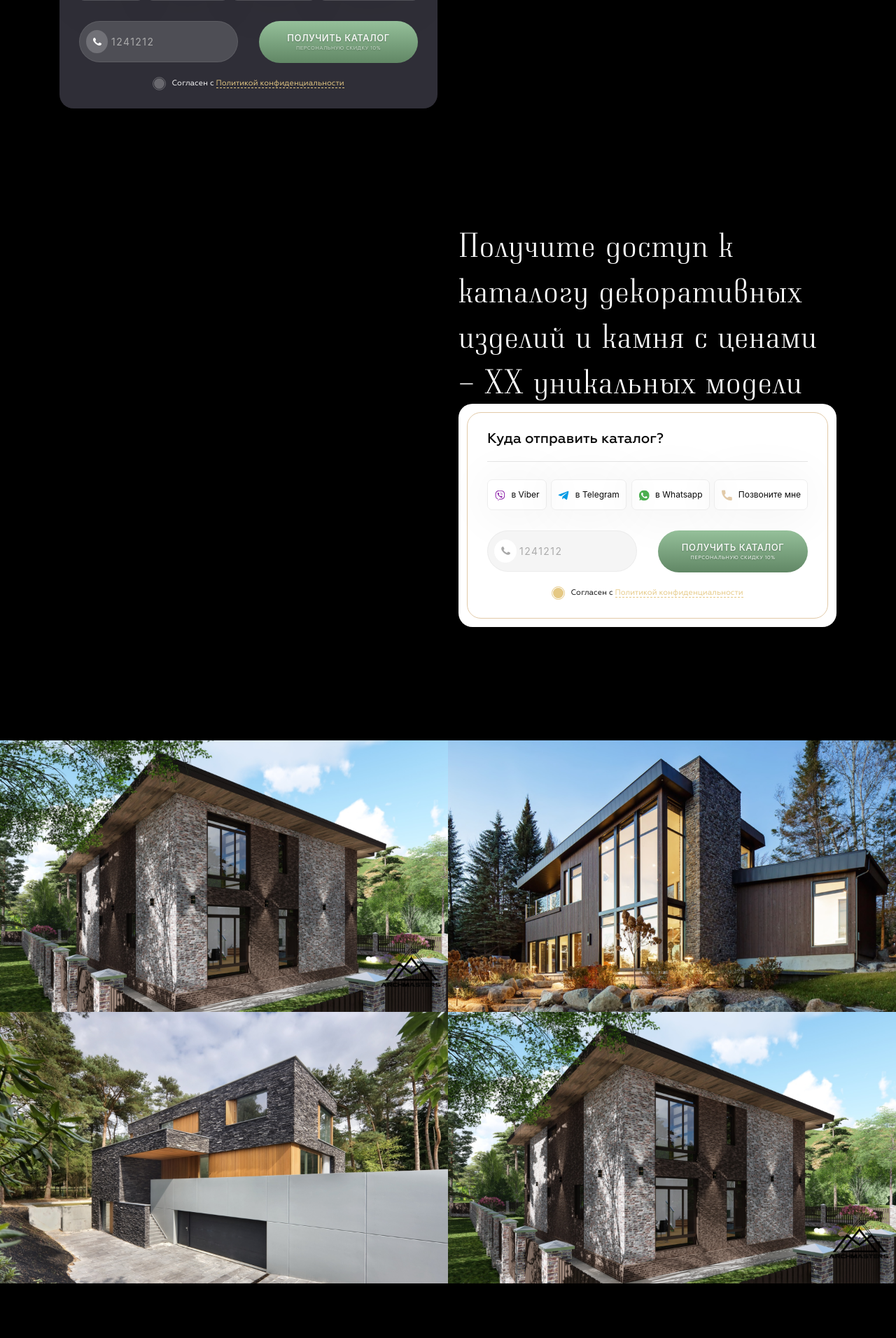
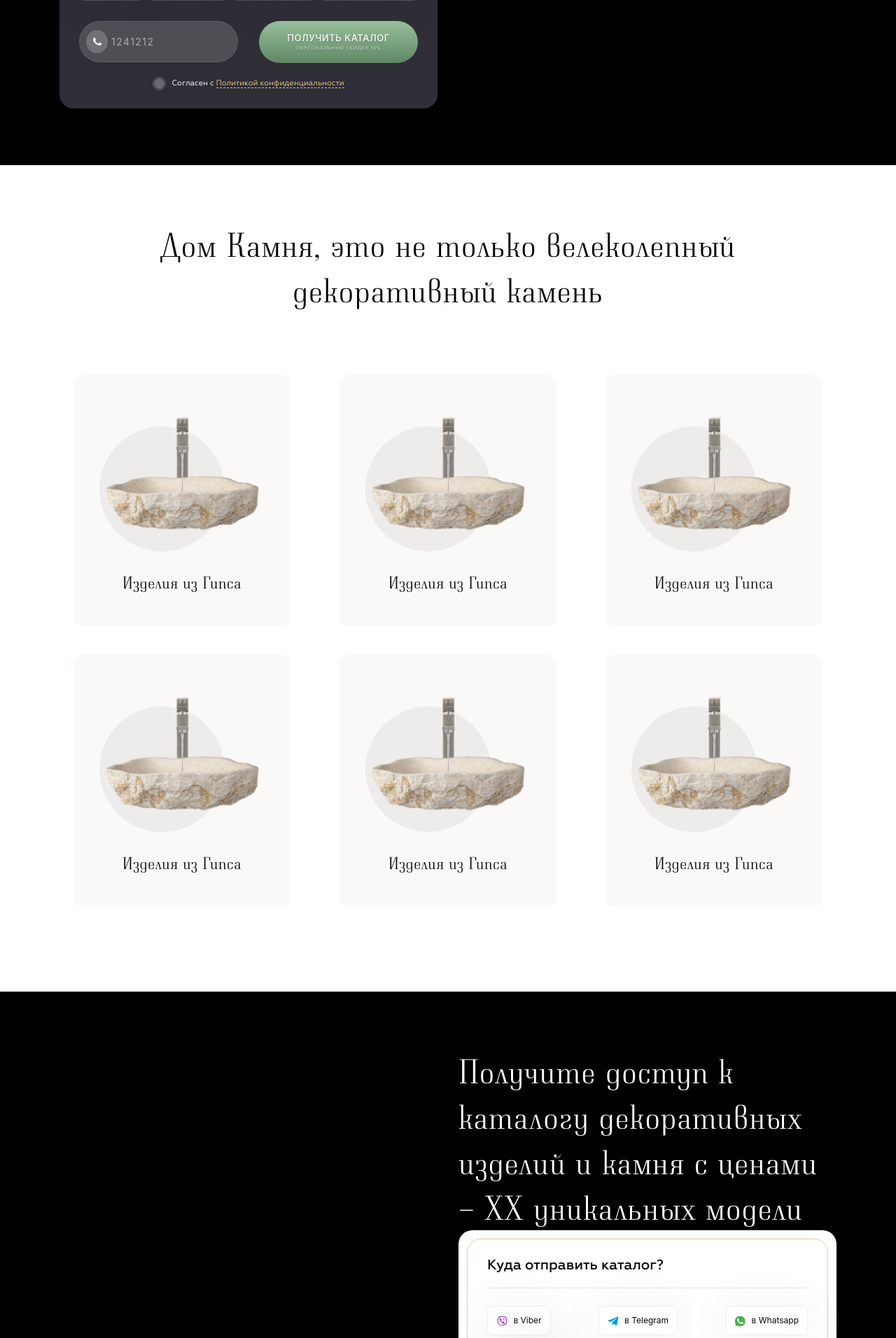
Before and after one commit to Harold-bot/Harold_bot.github.io, a PHP site: page /index.html in a window 1280 px wide. Shown: the part 2821-4733 px from the top of the page at 70% size. Before the commit the page ends 4655 px from the top, so only its background shows below. Run offline with PHP 8.4, Linux system fonts and the light colour scheme.

Commit message:
not_stone full section

```diff
--- a/assets/css/style.css
+++ b/assets/css/style.css
@@ -389,7 +389,7 @@ form hr {
   color: #CEC8C8;
 }
 
-.catalog_brick .form_social label, ..catalog_brick-light .form_social label {
+.catalog_brick .form_social label, .catalog_brick-light .form_social label {
   padding: 11px 12px;
 }
 
@@ -689,6 +689,40 @@ form hr {
   transform: rotate(180deg);
 }
 
+/* not stone section STYLES */
+.not_stone {
+  background: #fff;
+}
+
+.not_stone .section_title {
+  color: #000;
+  margin-bottom: 88px;
+}
+
+.not_stone .col-lg-4 {
+  margin-bottom: 40px;
+  padding: 0 35px;
+}
+
+.not_stone-container {
+  background: #FBF9F7;
+  border-radius: 15px;
+  padding: 47px 34px;
+  display: flex;
+  flex-direction: column;
+  justify-content: center;
+  align-items: center;
+}
+
+.not_stone-container p {
+  font-family: Neumann;
+  font-weight: normal;
+  font-size: 20px;
+  text-align: center;
+  letter-spacing: 0.03em;
+  color: #000000;
+  margin-top: 30px;
+}
 
 
 
--- a/index.html
+++ b/index.html
@@ -330,6 +330,50 @@
       </div>
     </section>
 
+    <section class="not_stone">
+      <div class="container">
+        <h1 class="section_title text-center">Дом Камня, это не только велеколепный декоративный камень</h1>
+        <div class="row">
+          <div class="col-lg-4">
+            <div class="not_stone-container">
+              <img class="img-fluid" src="assets/img/not_stone/1.png" alt="">
+              <p>Изделия из Гипса</p>
+            </div>
+          </div>
+          <div class="col-lg-4">
+            <div class="not_stone-container">
+              <img class="img-fluid" src="assets/img/not_stone/1.png" alt="">
+              <p>Изделия из Гипса</p>
+            </div>
+          </div>
+          <div class="col-lg-4">
+            <div class="not_stone-container">
+              <img class="img-fluid" src="assets/img/not_stone/1.png" alt="">
+              <p>Изделия из Гипса</p>
+            </div>
+          </div>
+          <div class="col-lg-4">
+            <div class="not_stone-container">
+              <img class="img-fluid" src="assets/img/not_stone/1.png" alt="">
+              <p>Изделия из Гипса</p>
+            </div>
+          </div>
+          <div class="col-lg-4">
+            <div class="not_stone-container">
+              <img class="img-fluid" src="assets/img/not_stone/1.png" alt="">
+              <p>Изделия из Гипса</p>
+            </div>
+          </div>
+          <div class="col-lg-4">
+            <div class="not_stone-container">
+              <img class="img-fluid" src="assets/img/not_stone/1.png" alt="">
+              <p>Изделия из Гипса</p>
+            </div>
+          </div>
+        </div>
+      </div>
+    </section>
+
     <section class="catalog_brick-light">
       <div class="container">
         <div class="row">
```
Also changed, not shown: assets/img/not_stone/1.png (added).
